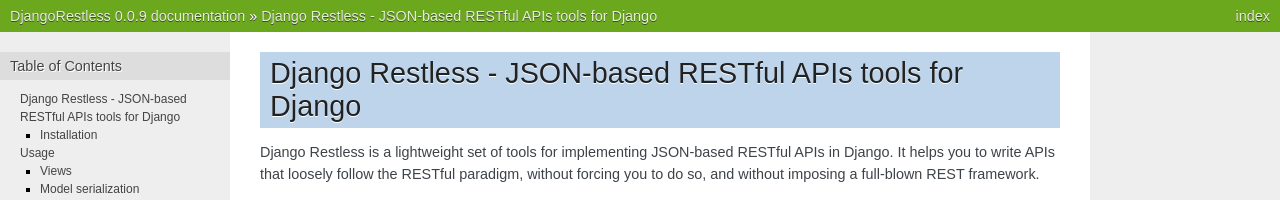
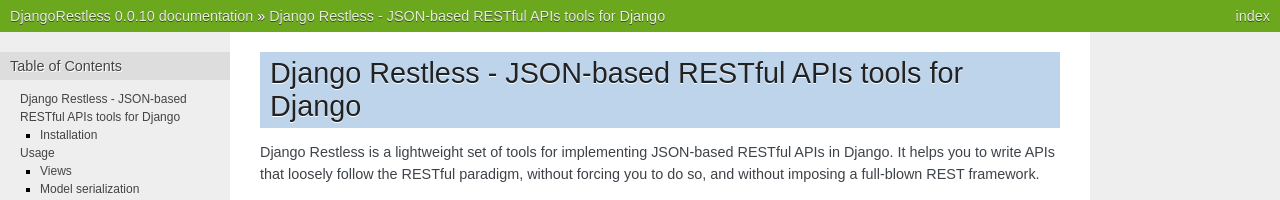
Before and after one commit to dobarkod/django-restless, a Sphinx documentation site: the page built from docs/index.rst, in a window 1280 px wide and 900 px high. Shown: the top 200 px of the window. Built offline with Sphinx 7.4.7, drawn with Linux system fonts in a browser that asks for light colours; some of the changed text lies outside the part shown.

Commit message:
bump version to 0.0.10

```diff
--- a/docs/conf.py
+++ b/docs/conf.py
@@ -61,7 +61,7 @@ copyright = u'2012-2015, DjangoRestless contributors'
 # The short X.Y version.
 version = '0.0'
 # The full version, including alpha/beta/rc tags.
-release = '0.0.9'
+release = '0.0.10'
 
 # The language for content autogenerated by Sphinx. Refer to documentation
 # for a list of supported languages.
--- a/setup.py
+++ b/setup.py
@@ -39,7 +39,7 @@ class CoverageCommand(BaseCommand):
 
 setup(
     name='DjangoRestless',
-    version='0.0.9',
+    version='0.0.10',
     author='Senko Rasic',
     author_email='senko.rasic@goodcode.io',
     description='A RESTful framework for Django',
```
